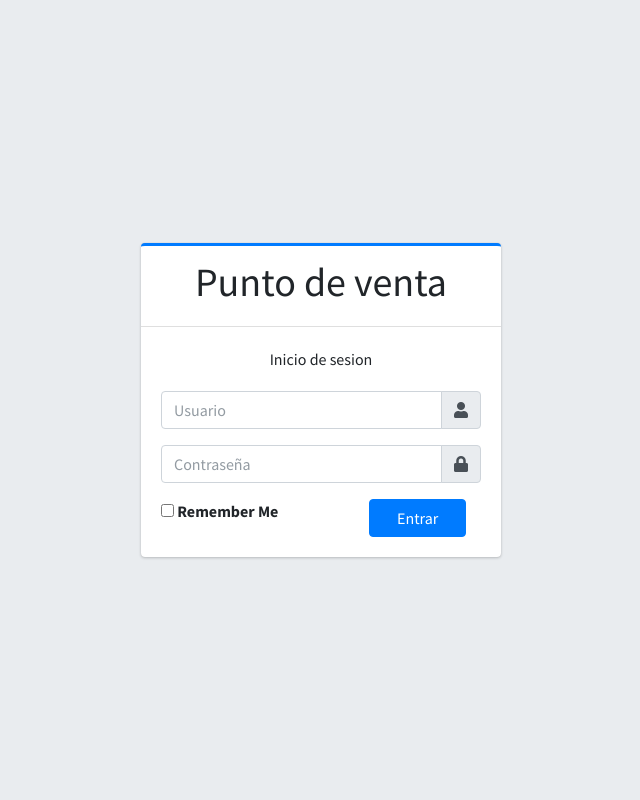
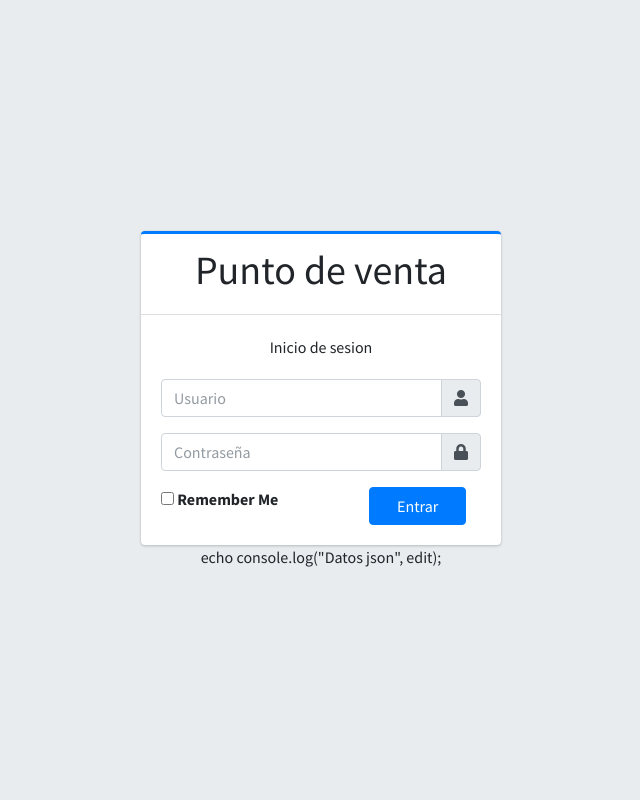
Before and after one commit to cecy202456874/tienda, a PHP site: page / in a window 1280 px wide. Shown: the whole page, without its empty margins (319-959 px from the left). Run offline with PHP 8.4, Linux system fonts and the light colour scheme; some libraries are stand-ins or nearby versions.

Commit message:
tercer commit

```diff
--- a/vistas/plantilla.php
+++ b/vistas/plantilla.php
@@ -83,6 +83,8 @@
 <script src="vistas/plugins/datatables-buttons/js/buttons.print.min.js"></script>
 <script src="vistas/plugins/datatables-buttons/js/buttons.colVis.min.js"></script>
 
+echo console.log("Datos json", edit);
+
 <script src="vistas/js/general.js"> </script>
 <script src="vistas/js/clientes.js"> </script>
 </body>
```
